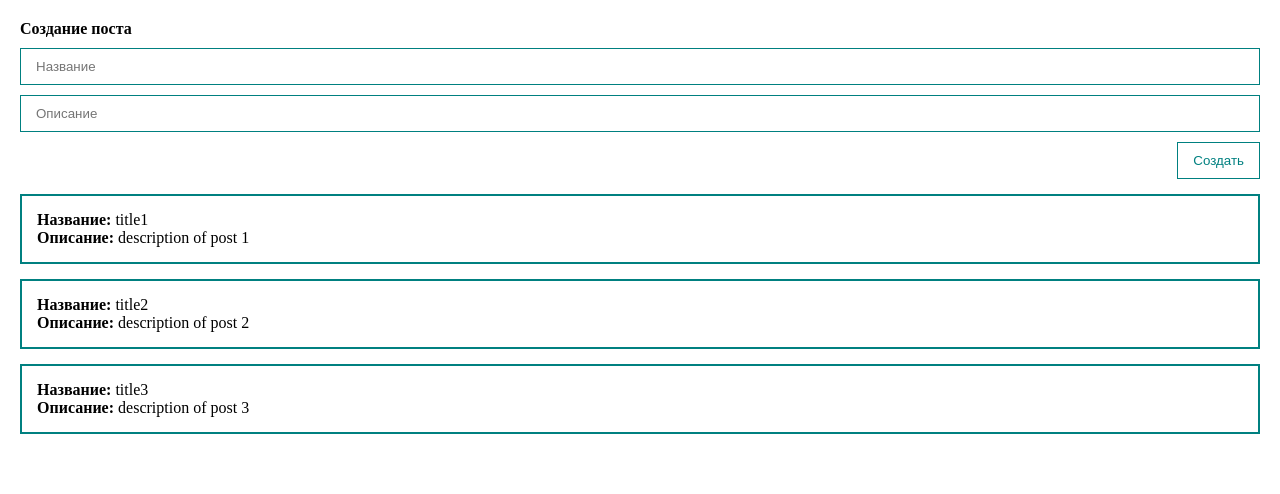
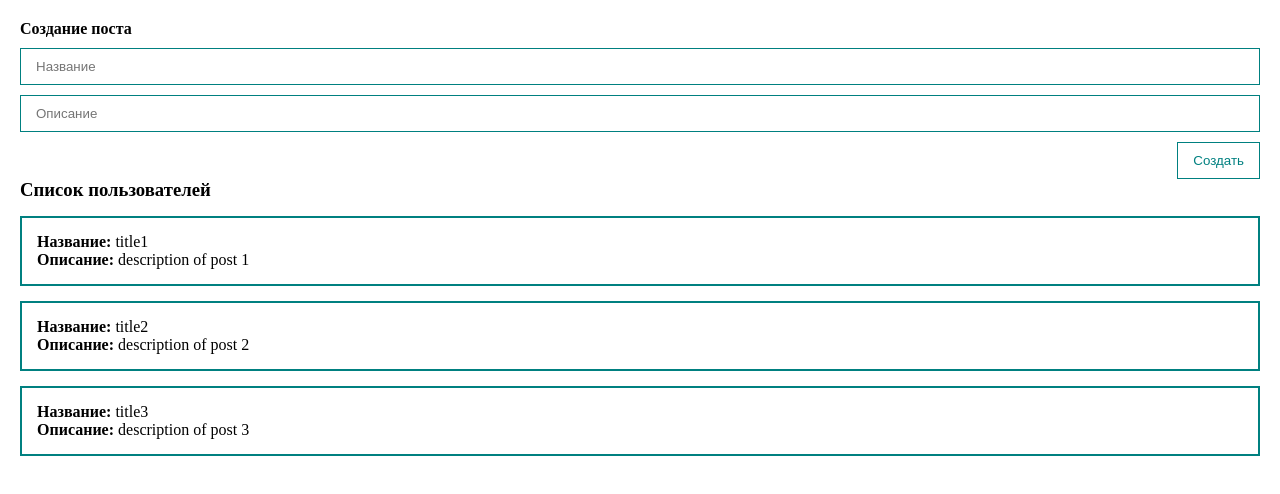
Before and after one commit to MeLonMzfk54/vue3-first, a Vue app: page / in a window 1280 px wide. Shown: the top 494 px of the page. Built offline with nearby package versions, Linux system fonts and the light colour scheme.

Commit message:
decomposition

```diff
--- a/src/App.vue
+++ b/src/App.vue
@@ -1,36 +1,22 @@
 <template>
   <div class="app">
-    <div>
-      <form @submit.prevent>
-        <h4>Создание поста</h4>
-        <input
-            class="inp"
-            type="text"
-            placeholder="Название"
-            v-model="title"
-        >
-        <input
-            class="inp"
-            type="text"
-            placeholder="Описание"
-            v-model="body"
-        >
-        <button class="btn" @click="createPost">Создать</button>
-      </form>
-    </div>
-    <div
-        class="post"
-        v-for="post in posts"
-        :key="post.id"
-    >
-      <div><strong>Название:</strong> {{ post.title }}</div>
-      <div><strong>Описание:</strong> {{ post.body ? post.body : 'Нет описания' }}</div>
-    </div>
+    <PostForm
+        @create="createPost"
+    />
+    <PostList
+        :posts="posts"
+    />
   </div>
 </template>
 
 <script>
+import PostList from "@/components/posts/PostList";
+import PostForm from "@/components/posts/PostForm";
+
 export default {
+  components: {
+    PostForm, PostList
+  },
   data() {
     return {
       posts: [
@@ -38,22 +24,13 @@ export default {
         {id: 2, title: 'title2', body: 'description of post 2'},
         {id: 3, title: 'title3', body: 'description of post 3'},
       ],
-      title: '',
-      body: '',
     }
   },
   methods: {
-    createPost() {
-      if (this.title !== '') {
-        const newPost = {
-          id: Date.now(),
-          title: this.title,
-          body: this.body
-        };
-        this.posts.push(newPost);
-        this.title = '';
-        this.body = ''
-      }
+    createPost(post, ...args){
+      console.log('post - ', post);
+      console.log('args - ', args);
+      this.posts.push(post);
     }
   }
 }
@@ -69,32 +46,4 @@ export default {
  .app {
    padding: 20px;
  }
-
- form {
-   display: flex;
-   flex-direction: column;
- }
-
- .inp {
-   width: 100%;
-   border: 1px solid teal;
-   padding: 10px 15px;
-   margin-top: 10px;
- }
-
- .btn {
-   cursor: pointer;
-   margin-top: 10px;
-   align-self: flex-end;
-   padding: 10px 15px;
-   background: none;
-   color: teal;
-   border: 1px solid teal;
- }
-
- .post {
-   padding: 15px;
-   border: 2px solid teal;
-   margin-top: 15px;
- }
 </style>
--- /dev/null
+++ b/src/components/posts/PostForm.vue
@@ -0,0 +1,67 @@
+<template>
+  <form @submit.prevent>
+    <h4>Создание поста</h4>
+    <input
+        class="inp"
+        type="text"
+        placeholder="Название"
+        v-model="post.title"
+    >
+    <input
+        class="inp"
+        type="text"
+        placeholder="Описание"
+        v-model="post.body"
+    >
+    <button class="btn" @click="createPost">Создать</button>
+  </form>
+</template>
+
+<script>
+export default {
+  data() {
+    return {
+      post: {
+        title: '',
+        body: '',
+      }
+    }
+  },
+  methods: {
+    createPost() {
+      if (this.post.title !== '') {
+        this.post.id = Date.now();
+        this.$emit('create', this.post, 'asfasfasf', 'asfasfasf')
+        this.post = {
+          title: '',
+          body: '',
+        }
+      }
+    }
+  }
+}
+</script>
+
+<style scoped>
+form {
+  display: flex;
+  flex-direction: column;
+}
+
+.inp {
+  width: 100%;
+  border: 1px solid teal;
+  padding: 10px 15px;
+  margin-top: 10px;
+}
+
+.btn {
+  cursor: pointer;
+  margin-top: 10px;
+  align-self: flex-end;
+  padding: 10px 15px;
+  background: none;
+  color: teal;
+  border: 1px solid teal;
+}
+</style>
--- /dev/null
+++ b/src/components/posts/PostItem.vue
@@ -0,0 +1,23 @@
+<template>
+  <div
+      class="post"
+  >
+    <div><strong>Название:</strong> {{ post.title }}</div>
+    <div><strong>Описание:</strong> {{ post.body ? post.body : 'Нет описания' }}</div>
+  </div>
+</template>
+
+<script>
+export default {
+  props: {
+    post: {
+      type: Object,
+      required: true,
+    }
+  }
+}
+</script>
+
+<style lang="scss" scoped>
+
+</style>
--- /dev/null
+++ b/src/components/posts/PostList.vue
@@ -0,0 +1,28 @@
+<template>
+  <div>
+    <h3>Список пользователей</h3>
+    <post-item v-for="post in posts" :post="post" :key="post.id"/>
+  </div>
+</template>
+
+<script>
+import PostItem from "@/components/posts/PostItem";
+export default {
+  components: {PostItem},
+  props: {
+    posts: {
+      type: Array,
+      default: [],
+      required: true,
+    }
+  }
+}
+</script>
+
+<style lang="scss" scoped>
+.post {
+  padding: 15px;
+  border: 2px solid teal;
+  margin-top: 15px;
+}
+</style>
```
